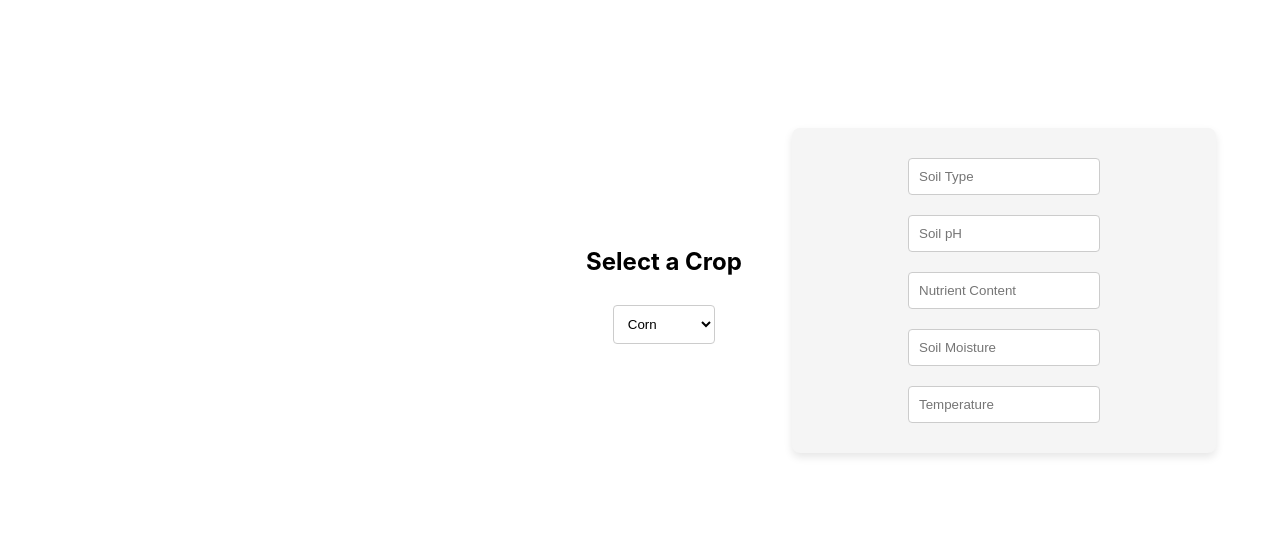
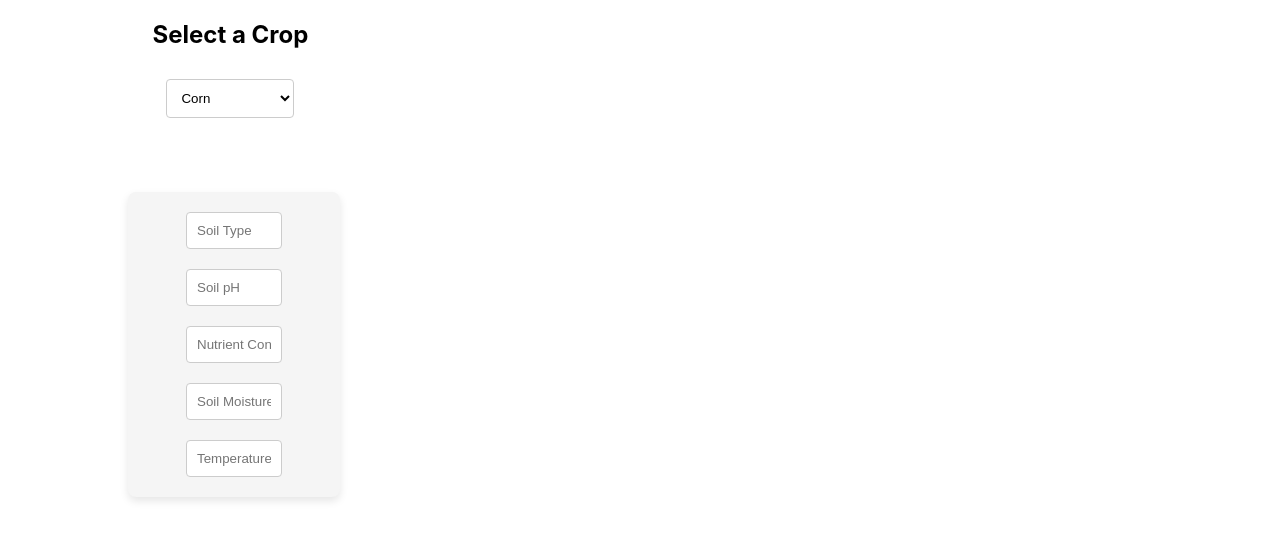
Before and after one commit to amirtarkian/TreeHacks2024, a React (Create React App) app in the folder treehacks/: page / in a window 1280 px wide. Shown: the top 540 px of the page. Built offline with nearby package versions, Linux system fonts and the light colour scheme.

Commit message:
left aligned things
tried to left align some things

```diff
--- a/treehacks/src/pages/Home.css
+++ b/treehacks/src/pages/Home.css
@@ -3,30 +3,29 @@
   display: flex;
   flex-direction: column;
   align-items: center;
-  justify-content: center;
-  padding: 20px;
-  flex-direction: column;
-  align-items: center;
+  justify-content: left;
+  padding: 10px;
   margin-top: 10%;
-  margin-right: 5%;
   max-width: 30%;
-  box-shadow: 0 4px 8px rgba(0, 0, 0, 0.1); /* Optional: adds a subtle shadow */
-  border-radius: 8px; /* Optional: rounds the corners */
-  background-color: #f5f5f5; /* Optional: background color */
+  box-shadow: 0 4px 8px rgba(0, 0, 0, 0.1);
+  border-radius: 8px;
+  background-color: #f5f5f5;
 }
 
 .parentContainer {
-  justify-content: right;
   display: flex;
-  width: 100%;
+  flex-direction: column;
+  align-items: left; /* Left justify the content */
+  width: 50%;
+  margin-left: 10%;
+  margin-right: auto;
 }
+
 .dropdownContainer {
-  flex: 1;
   display: flex;
   flex-direction: column;
   align-items: center;
-  justify-content: center;
-  margin-top: 10%;
-  max-width: 20%;
-  width: 50%;
+  justify-content: left;
+  margin-left: -9%; /* Adjust as needed */
+  max-width: 50%;
 }
```
